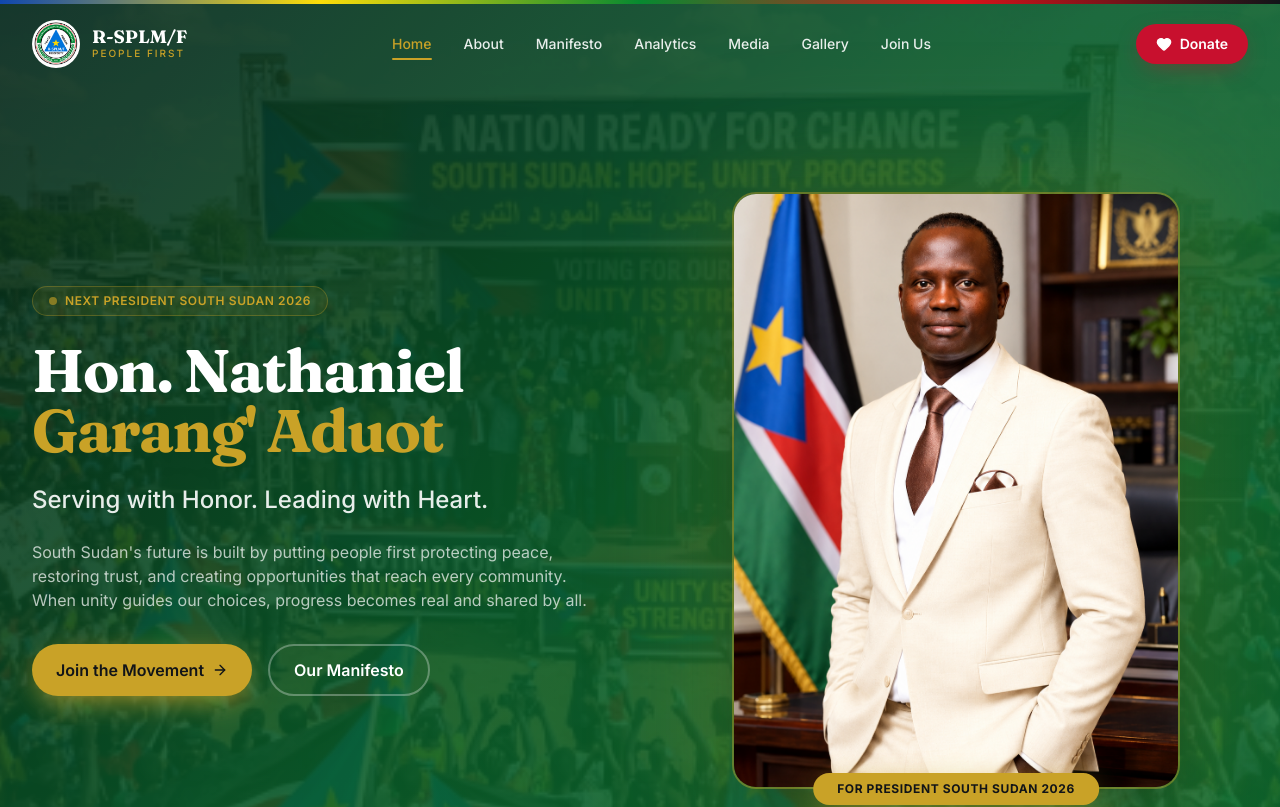
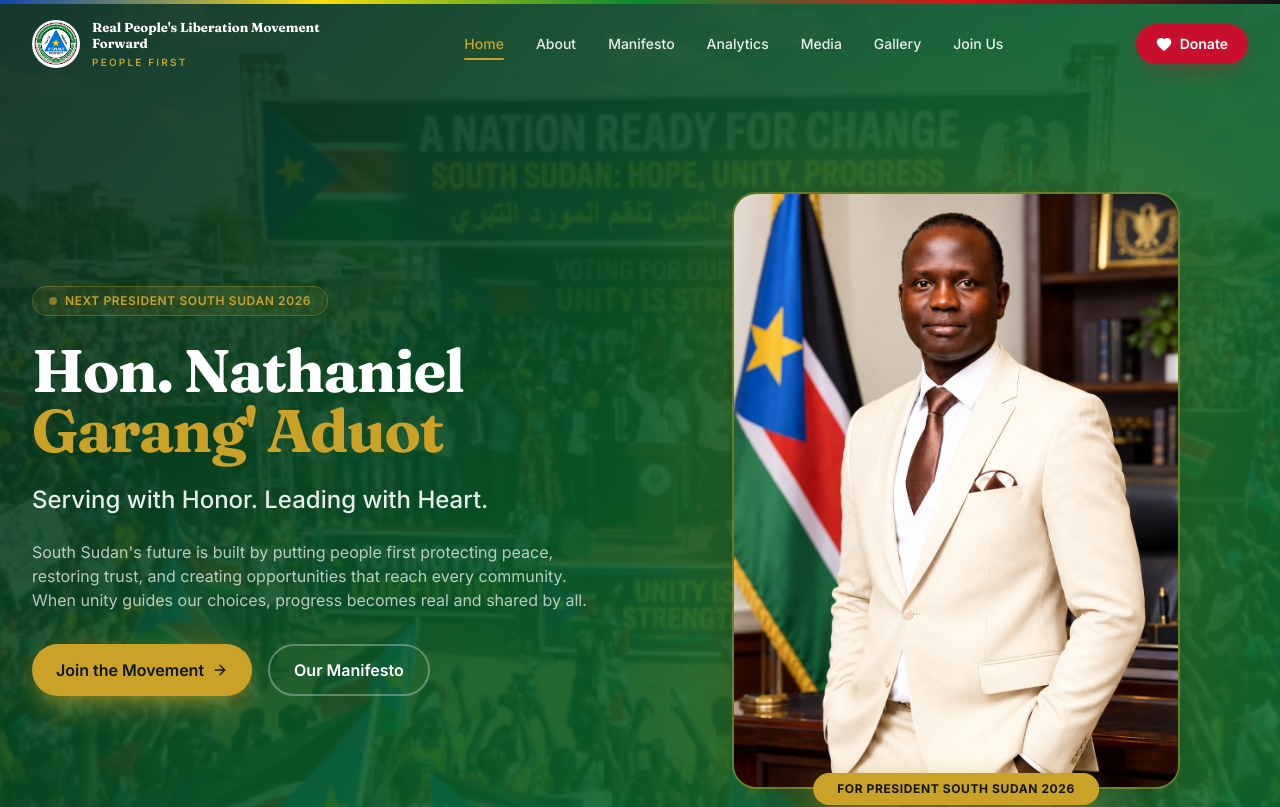
Before and after one commit to Cjaycoddev/rsplm-campaign, a Next.js app: page / in a window 1280 px wide. Shown: the top 807 px of the page. Built offline with nearby package versions, Linux system fonts and the light colour scheme.

Commit message:
Switch logo to high-res PNG, full party name in navbar, correct candidate name

```diff
--- a/src/components/layout/Footer.tsx
+++ b/src/components/layout/Footer.tsx
@@ -10,8 +10,8 @@ export default function Footer() {
             <div className="flex items-center gap-3">
               <Image src="/logo.png" alt="R-SPLM/F" width={56} height={56} className="rounded-full bg-white p-1" />
               <div>
-                <div className="font-display text-xl font-bold">R-SPLM/F</div>
-                <div className="text-xs uppercase tracking-[0.2em] text-gold">The Real SPLM  People First</div>
+                <div className="font-display text-xl font-bold">Real People's Liberation Movement Forward</div>
+                <div className="text-xs uppercase tracking-[0.2em] text-gold">People First</div>
               </div>
             </div>
             <p className="mt-6 max-w-md text-sm text-white/70">
--- a/src/components/layout/Navbar.tsx
+++ b/src/components/layout/Navbar.tsx
@@ -66,11 +66,15 @@ export default function Navbar() {
 
       <header className={`fixed top-1 z-[9998] w-full transition-all duration-300 ${scrolled || open ? "bg-green-forest/95 shadow-lg backdrop-blur-md" : "bg-transparent"}`}>
         <nav className="container-x flex h-20 items-center justify-between">
-          <Link href="/" className="relative z-50 flex items-center gap-3">
-            <Image src="/logo.png" alt="R-SPLM/F" width={48} height={48} className="rounded-full bg-white p-0.5" />
+          <Link href="/" className="relative z-50 flex min-w-0 flex-shrink-0 items-center gap-2 sm:gap-3">
+            <Image src="/logo.png" alt="R-SPLM/F" width={44} height={44} className="h-11 w-11 flex-shrink-0 rounded-full bg-white p-0.5 sm:h-12 sm:w-12" />
             <div className="hidden flex-col sm:flex">
-              <span className="font-display text-lg font-bold leading-none text-white">R-SPLM/F</span>
-              <span className="text-[10px] font-medium uppercase tracking-[0.2em] text-gold">People First</span>
+              <span className="max-w-[170px] font-display text-[11px] font-bold leading-[1.15] text-white lg:max-w-[200px] lg:text-xs xl:max-w-[240px] xl:text-[13px]">
+                Real People&apos;s Liberation Movement Forward
+              </span>
+              <span className="mt-1 text-[9px] font-semibold uppercase tracking-[0.22em] text-gold sm:text-[10px]">
+                People First
+              </span>
             </div>
           </Link>
 
@@ -171,7 +175,7 @@ export default function Navbar() {
                 <div className="flex items-center gap-2">
                   <Image src="/logo.png" alt="R-SPLM/F" width={36} height={36} className="rounded-full bg-white p-0.5" />
                   <div className="flex flex-col">
-                    <span className="font-display text-sm font-bold leading-none text-white">R-SPLM/F</span>
+                    <span className="font-display text-sm font-bold leading-none text-white">Real People's Liberation Movement Forward </span>
                     <span className="text-[9px] font-medium uppercase tracking-[0.2em] text-gold">People First</span>
                   </div>
                 </div>
@@ -242,7 +246,7 @@ export default function Navbar() {
                       Next President  South Sudan 2026
                     </div>
                     <div className="mt-1 font-display text-sm font-bold text-white">
-                      Hon. Nathaniel Garang&apos; Aduot
+                      Hon. Nathaniel Garang Aduot
                     </div>
                   </div>
                 </motion.div>
```
